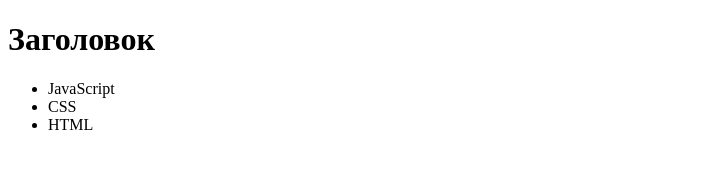
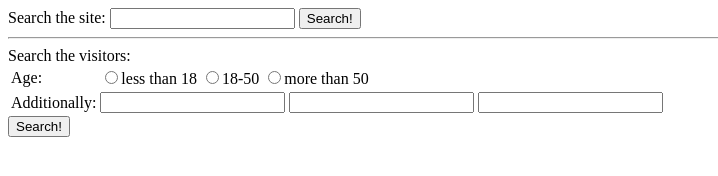
Before and after one commit to DanyloDonets/Web-design, a plain HTML site: page index.html in a window 1280 px wide. Shown: the whole page, without its empty margins (0-718 px from the left). Drawn offline with Linux system fonts and the light colour scheme.

Commit message:
Update index.html

```diff
--- a/index.html
+++ b/index.html
@@ -1,15 +1,48 @@
 <!DOCTYPE html>
-<html>
+<html class="no-touch">
 <head>
 	<title></title>
 </head>
 <body>
-	<h1>Заголовок</h1>
-	<ul>
-		<li>JavaScript</li>
-		<li>CSS</li>
-		<li>HTML</li>
-	</ul>
-<script src="js.js"></script>
-</body>
+    <form name="search">
+      <label>Search the site:
+        <input type="text" name="search">
+      </label>
+      <input type="submit" value="Search!">
+    </form>
+
+    <hr>
+
+    <form name="search-person">
+      Search the visitors:
+      <table id="age-table">
+        <tbody><tr>
+          <td>Age:</td>
+          <td id="age-list">
+            <label>
+              <input type="radio" name="age" value="young">less than 18</label>
+            <label>
+              <input type="radio" name="age" value="mature">18-50</label>
+            <label>
+              <input type="radio" name="age" value="senior">more than 50</label>
+          </td>
+        </tr>
+
+        <tr>
+          <td>Additionally:</td>
+          <td>
+            <input type="text" name="info[0]">
+            <input type="text" name="info[1]">
+            <input type="text" name="info[2]">
+          </td>
+        </tr>
+
+      </tbody></table>
+
+      <input type="submit" value="Search!">
+    </form>
+
+
+  <textarea id="BFI_DATA" style="width: 1px; height: 1px; display: none;"></textarea>
+	</body>
 </html>
```
